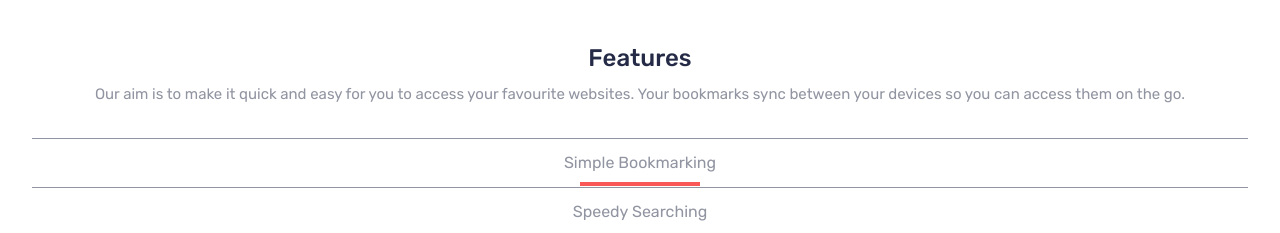
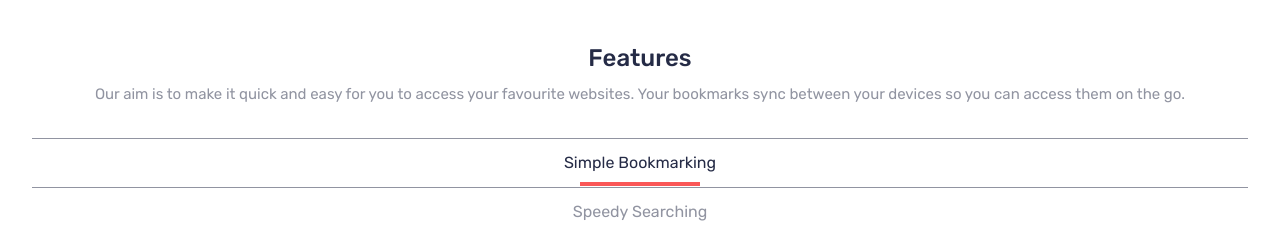
Before and after one commit to Kurkov11/bookmark-landing-page, a website: page docs/index.html in a window 1280 px wide. Shown: the part 900-1133 px from the top of the page. Drawn offline with Linux system fonts and the light colour scheme.

Commit message:
Set Simple Bookmarking text color to veryDarkBlue to start with

```diff
--- a/docs/index.html
+++ b/docs/index.html
@@ -47,7 +47,7 @@
         <svg height="8" width="120" class="absolute left-1/2 -translate-x-60px top-2.8rem">
           <line x1="0" y1="2" x2="120" y2="2" style="stroke:hsl(0 94% 66%) ;stroke-width:4" />
         </svg>
-        <li class="feature-option horizontal-border">Simple Bookmarking</li>
+        <li class="feature-option horizontal-border text-veryDarkBlue">Simple Bookmarking</li>
         <li class="feature-option">Speedy Searching</li>
         <li class="feature-option horizontal-border">Easy Sharing</li>
       </ul>
```
Also changed, not shown: docs/output.css.
